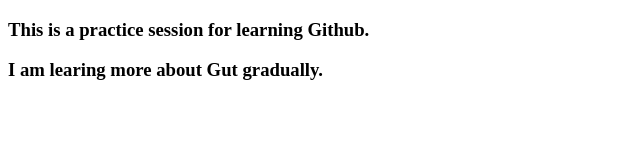
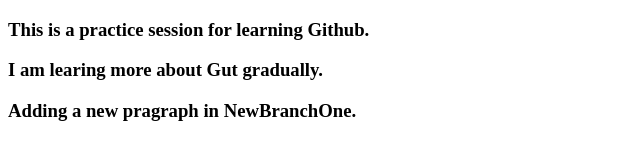
Before and after one commit to abdu77ah1mran/DigitalNomadNoor2, a plain HTML site: page index.html in a window 1280 px wide. Shown: the whole page, without its empty margins (0-640 px from the left). Drawn offline with Linux system fonts and the light colour scheme.

Commit message:
I have created a new branch called NewBranchOne and added a new pragraph in this branch.

```diff
--- a/index.html
+++ b/index.html
@@ -13,6 +13,9 @@
         <p>
             I am learing more about Gut gradually.
         </p>
+        <p>
+            Adding a new pragraph in NewBranchOne.
+        </p>
     </h3>
 </body>
 </html>
```
